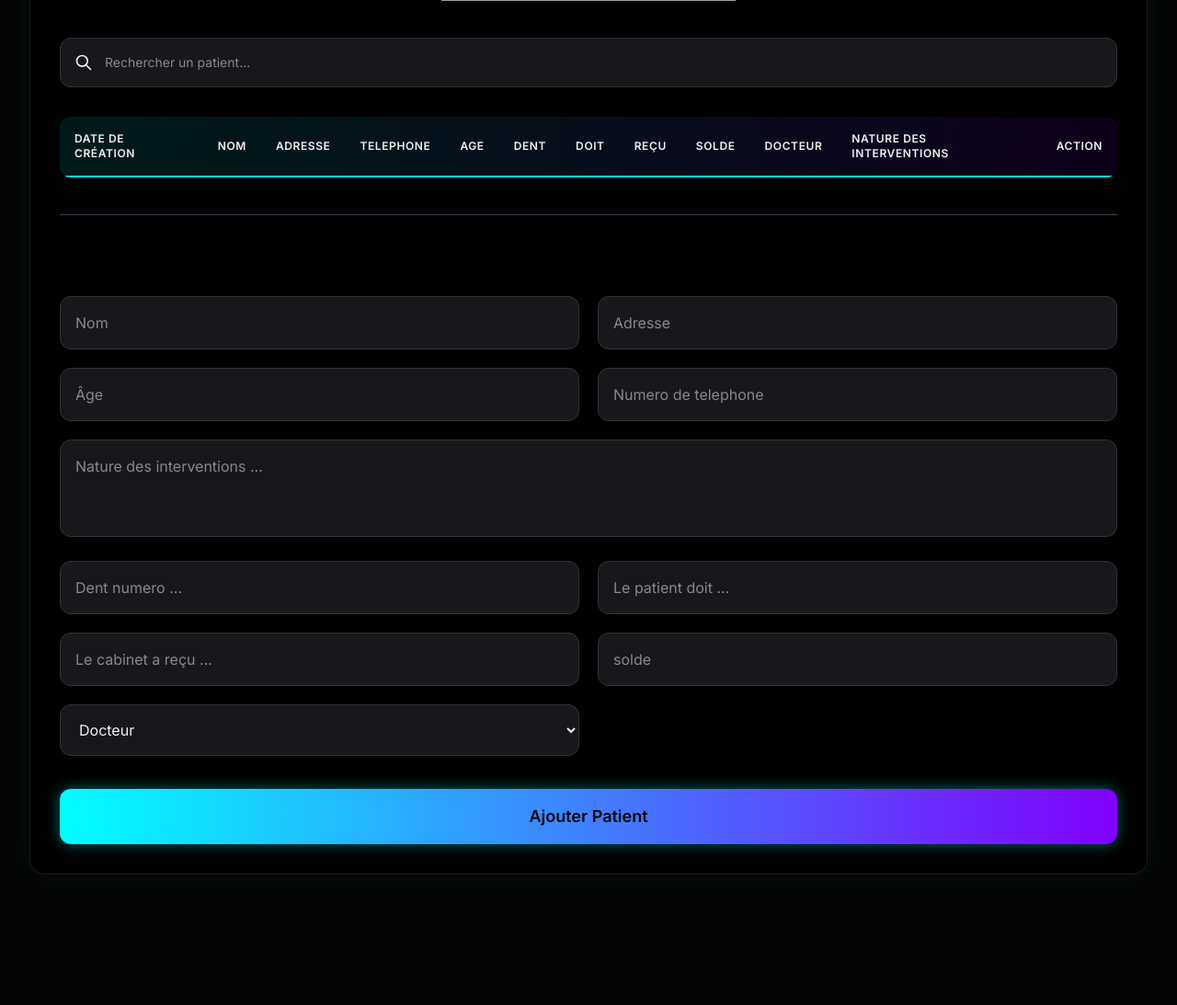
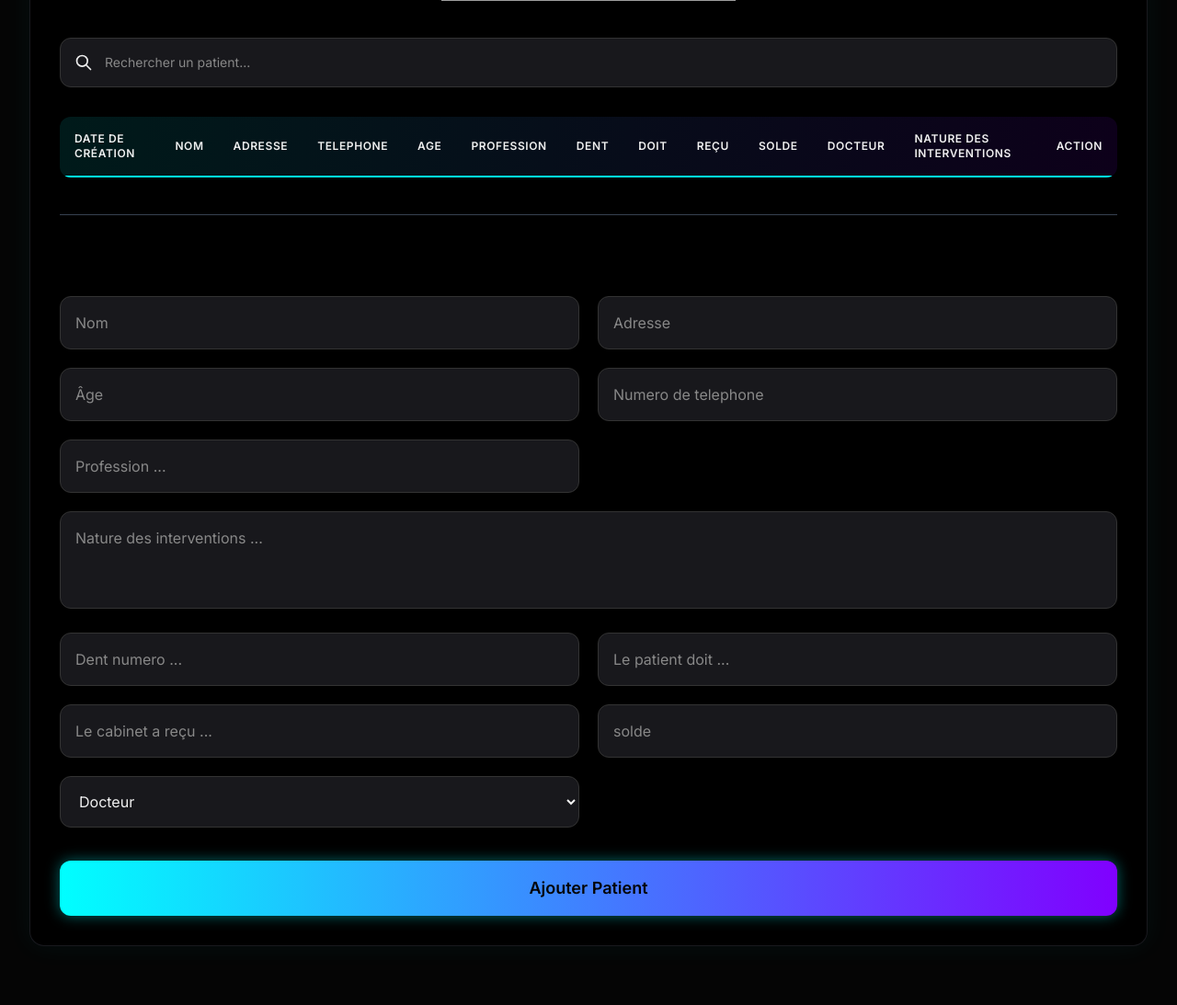
Before and after one commit to allarassemjonathan/marate_ai_dental, a Flask app: page / in a window 1280 px wide. Shown: the part 304-1397 px from the top of the page at 92% size. Before the commit the page ends 1255 px from the top, so only its background shows below. Run offline with Flask 3, Linux system fonts and the light colour scheme; data that the repository does not hold is empty; some libraries are stand-ins or nearby versions; grey boxes are pictures that could not be loaded.

Commit message:
mise a jour finali

```diff
--- a/app.py
+++ b/app.py
@@ -621,7 +621,7 @@ def search():
     cur = conn.cursor()
 
     cur.execute(
-        """SELECT id, name, date_of_birth, adresse, telephone, age, dent, doit, recu, docteur, solde,nature_intervention, created_at
+        """SELECT id, name, date_of_birth, adresse, profession, telephone, age, dent, doit, recu, docteur, solde,nature_intervention, created_at
         FROM patients
         WHERE name ILIKE %s OR adresse ILIKE %s""",
         tuple(f'%{q}%' for _ in range(2))
@@ -806,7 +806,7 @@ def update_patient(patient_id):
     patient_name = data.get('name')
     try:
         allowed_columns = {
-            'name', 'date_of_birth', 'adresse', 'age','telephone','dent', 'doit', 'recu', 'docteur', 'solde',
+            'name', 'date_of_birth', 'adresse','profession', 'age','telephone','dent', 'doit', 'recu', 'docteur', 'solde',
             'nature_intervention',
         }
         filtered_data = {k: v for k, v in data.items() if k in allowed_columns}
@@ -872,6 +872,7 @@ def migrate_database():
                     name TEXT NOT NULL,
                     date_of_birth DATE,
                     adresse TEXT,
+                    profession TEXT,
                     telephone TEXT,
                     age INTEGER,
                     antecedents_tabagiques TEXT,
@@ -888,7 +889,7 @@ def migrate_database():
             # Copy only the matching columns (adjust as needed)
             cur.execute('''
                 INSERT INTO patients (name, date_of_birth, adresse, age, created_at)
-                SELECT name, date_of_birth, adresse, telephone,nature_intervention, age, created_at
+                SELECT name, date_of_birth, adresse, profession, telephone,nature_intervention, age, created_at
                 FROM patients_backup
             ''')
 
--- a/static/js/search.js
+++ b/static/js/search.js
@@ -174,7 +174,7 @@ function loadPatients(q = '') {
 
         // The rest of the fields
         [
-          'name', 'adresse', 'telephone', 'age', 'dent', 'doit', 'recu', 'solde','docteur', 'nature_intervention'
+          'name', 'adresse', 'telephone', 'age', 'profession', 'dent', 'doit', 'recu', 'solde','docteur', 'nature_intervention'
         ].forEach(k => {
           const td = document.createElement('td');
           td.className = "p-2 border";
@@ -236,7 +236,7 @@ function loadPatients(q = '') {
 
         // Updated fields array to match new schema
         const fields = [
-          'name', 'adresse', 'telephone', 'age', 'dent', 'doit', 'recu', 'solde','docteur', 'nature_intervention'
+          'name', 'adresse', 'telephone', 'age', 'profession', 'dent', 'doit', 'recu', 'solde','docteur', 'nature_intervention'
         ]
         fields.forEach(field => {
           const input = document.getElementById(`edit_${field}`);
--- a/templates/index.html
+++ b/templates/index.html
@@ -218,6 +218,7 @@
             <th class="p-4 text-left text-cyan-400 font-semibold uppercase text-xs tracking-wider">Adresse</th>
             <th class="p-4 text-left text-cyan-400 font-semibold uppercase text-xs tracking-wider">Telephone</th>
             <th class="p-4 text-left text-cyan-400 font-semibold uppercase text-xs tracking-wider">Age</th>
+            <th class="p-4 text-left text-cyan-400 font-semibold uppercase text-xs tracking-wider">Profession</th>
             <th class="p-4 text-left text-cyan-400 font-semibold uppercase text-xs tracking-wider">Dent</th>
             <th class="p-4 text-left text-cyan-400 font-semibold uppercase text-xs tracking-wider">Doit</th>
             <th class="p-4 text-left text-cyan-400 font-semibold uppercase text-xs tracking-wider">reçu</th>
@@ -251,8 +252,14 @@
           <input name="age" type="number" placeholder="Âge" class="input-field w-full p-4 rounded-xl">
           <div class="absolute left-0 bottom-0 h-0.5 w-0 bg-gradient-to-r from-cyan-400 to-purple-500 transition-all duration-300 input-underline"></div>
         </div>
-            <div class="relative">
+
+        <div class="relative">
           <input name="telephone" type="text" placeholder="Numero de telephone" class="input-field w-full p-4 rounded-xl">
+          <div class="absolute left-0 bottom-0 h-0.5 w-0 bg-gradient-to-r from-cyan-400 to-purple-500 transition-all duration-300 input-underline"></div>
+        </div>
+
+        <div class="relative">
+          <input name="profession" type="text" placeholder="Profession ... " class="input-field w-full p-4 rounded-xl">
           <div class="absolute left-0 bottom-0 h-0.5 w-0 bg-gradient-to-r from-cyan-400 to-purple-500 transition-all duration-300 input-underline"></div>
         </div>
 
@@ -284,6 +291,7 @@
         <div class="relative">
           <select name="docteur" class="input-field w-full p-4 rounded-xl">
             <option value="">Docteur</option>
+            <option value="Docteur Sacko">Docteur Sacko</option>
             <option value="Docteur Nimaga">Docteur Nimaga</option>
             <option value="Docteur Soumaré">Docteur Soumaré</option>
             <option value="Docteur Marc">Docteur Marc</option>
@@ -371,6 +379,11 @@
 
         <div class="relative">
           <input id="edit_telephone" name="telephone" type="text" placeholder="Numero de telephone" class="input-field w-full p-4 rounded-xl">
+          <div class="absolute left-0 bottom-0 h-0.5 w-0 bg-gradient-to-r from-cyan-400 to-purple-500 transition-all duration-300 input-underline"></div>
+        </div>
+
+        <div class="relative">
+          <input id="edit_profession" name="profession" type="text" placeholder="Profession ..." class="input-field w-full p-4 rounded-xl">
           <div class="absolute left-0 bottom-0 h-0.5 w-0 bg-gradient-to-r from-cyan-400 to-purple-500 transition-all duration-300 input-underline"></div>
         </div>
 
@@ -532,6 +545,7 @@ function populateTable(data) {
   document.getElementById('edit_name').value = patient.name || '';
   document.getElementById('edit_adresse').value = patient.adresse || '';
   document.getElementById('edit_telephone').value = patient.telephone || '';
+  document.getElementById('edit_profession').value = patient.profession || '';
   document.getElementById('edit_age').value = patient.age || '';
   document.getElementById('edit_dent').value = patient.dent || '';
   document.getElementById('edit_doit').value = patient.doit || '';
```
